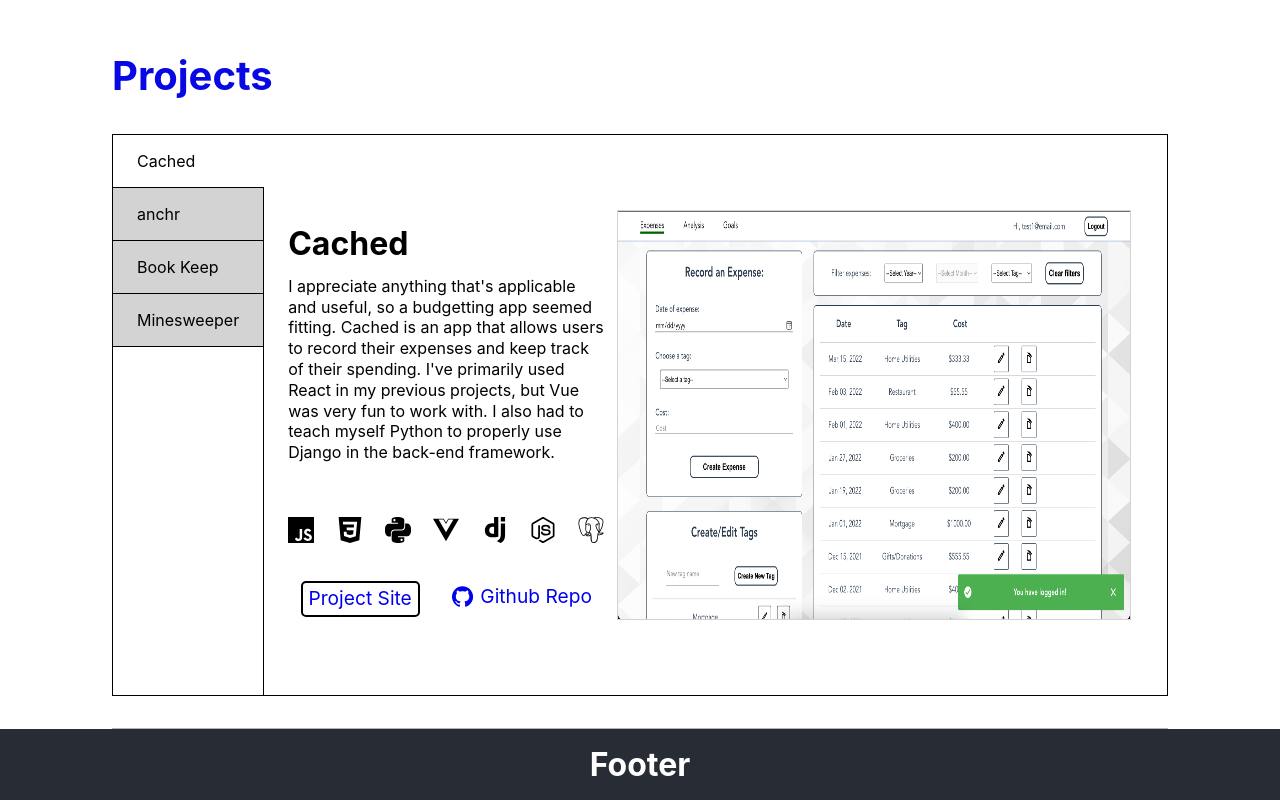
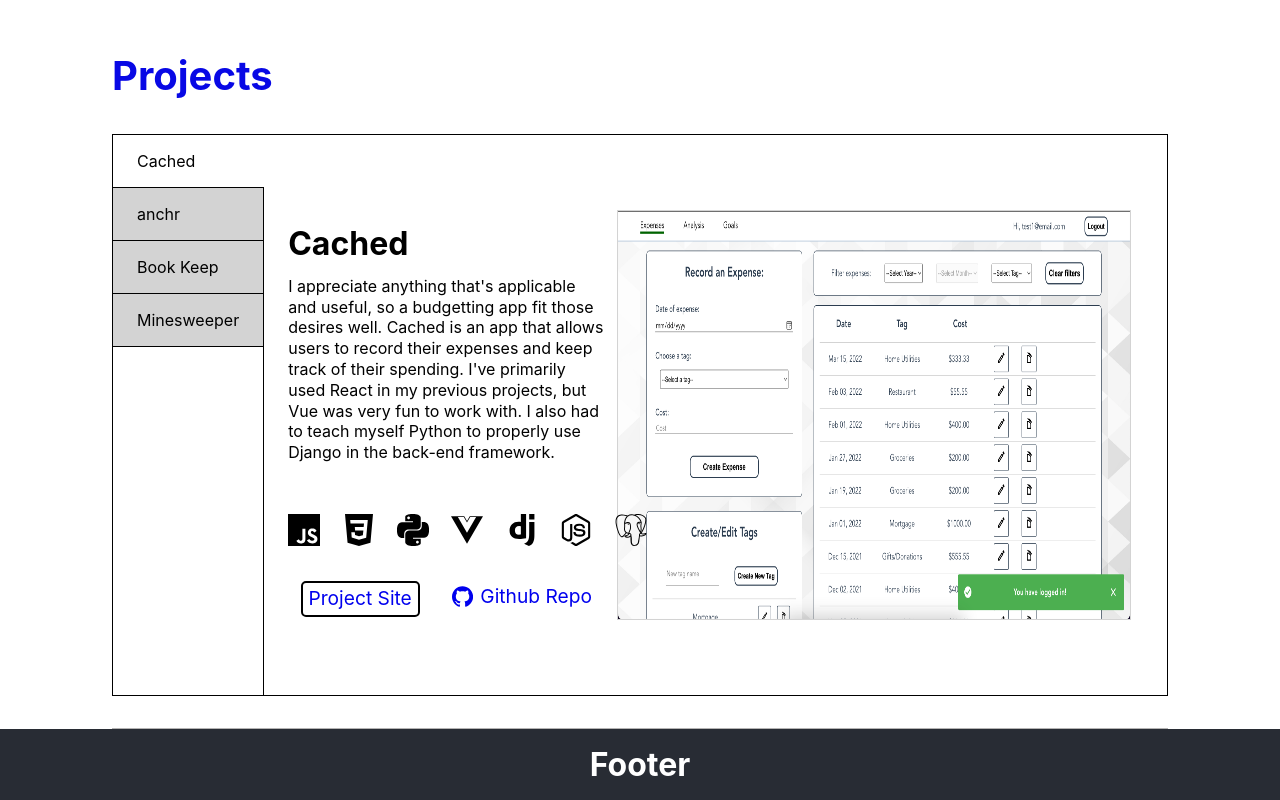
Before and after one commit to narrwep27/portfolio-narrwe-park, a React (Create React App) app: page / in a window 1280 px wide. Shown: the part 966-1766 px from the top of the page. Built offline with nearby package versions, Linux system fonts and the light colour scheme; grey boxes are pictures that could not be loaded.

Commit message:
hover shows tech label

```diff
--- a/src/components/About.tsx
+++ b/src/components/About.tsx
@@ -1,9 +1,9 @@
 import React from 'react';
-import '../styles/pages/Home.css';
-import '../styles/components/About.css';
 import { imageUrls } from '../images';
 import { SiLinkedin, SiGithub } from 'react-icons/si';
 import { IoDocumentTextOutline } from 'react-icons/io5';
+import '../styles/pages/Home.css';
+import '../styles/components/About.css';
 
 const About = (): JSX.Element => {
     return (
--- a/src/components/Header.tsx
+++ b/src/components/Header.tsx
@@ -1,6 +1,5 @@
-import React from 'react';
+import { imageUrls } from '../images';
 import '../styles/components/Header.css';
-import { imageUrls } from '../images';
 
 const Header = (): JSX.Element => {
     return (
--- a/src/components/Project.tsx
+++ b/src/components/Project.tsx
@@ -1,7 +1,7 @@
 import { useState } from 'react';
-import '../styles/components/Project.css';
 import { data, ProjectType } from '../data/Projects';
 import ProjectDetails from './ProjectDetails';
+import '../styles/components/Project.css';
 
 const projects = data;
 
--- a/src/components/ProjectDetails.tsx
+++ b/src/components/ProjectDetails.tsx
@@ -1,7 +1,7 @@
-import '../styles/components/ProjectDetails.css';
 import { ProjectType } from '../data/Projects';
 import { SiGithub } from 'react-icons/si';
-import TechIcons from './TechIcons';
+import TechIconMap from './TechIconMap';
+import '../styles/components/ProjectDetails.css';
 
 const ProjectDetails = ({ project }: { project: ProjectType }): JSX.Element => {
     return (
@@ -11,7 +11,7 @@ const ProjectDetails = ({ project }: { project: ProjectType }): JSX.Element => {
                 <p>{project.description}</p>
             </div>
             <div className="projectDetails-tech">
-                <TechIcons techArr={project.technologies} />
+                <TechIconMap techArr={project.technologies} />
             </div>
             <div className="projectDetails-links">
                 <a
--- a/src/components/StickyHeader.tsx
+++ b/src/components/StickyHeader.tsx
@@ -1,6 +1,5 @@
-import React from 'react';
+import { SiLinkedin, SiGithub } from 'react-icons/si';
 import '../styles/components/StickyHeader.css';
-import { SiLinkedin, SiGithub } from 'react-icons/si';
 
 const StickyHeader = (): JSX.Element => {
     return (
--- /dev/null
+++ b/src/components/TechIcon.tsx
@@ -0,0 +1,72 @@
+import { useState } from 'react';
+import { Tech } from '../data/Projects';
+import {
+    SiJavascript,
+    SiTypescript,
+    SiHtml5,
+    SiCss3,
+    SiPython,
+    SiDjango,
+    SiMongodb,
+    SiPostgresql,
+    SiNodedotjs,
+    SiReact,
+    SiVuedotjs,
+    SiExpress
+} from 'react-icons/si';
+import '../styles/components/TechIcon.css';
+
+type Props = { techName: Tech };
+
+const getIcon = (tech: Tech): JSX.Element => {
+    switch (tech) {
+        case Tech.JS:
+            return <SiJavascript />;
+        case Tech.TS:
+            return <SiTypescript />;
+        case Tech.HTML:
+            return <SiHtml5 />;
+        case Tech.CSS:
+            return <SiCss3 />;
+        case Tech.PYTHON:
+            return <SiPython />;
+        case Tech.DJANGO:
+            return <SiDjango />;
+        case Tech.MONGODB:
+            return <SiMongodb />;
+        case Tech.POSTGRESQL:
+            return <SiPostgresql />;
+        case Tech.NODE:
+            return <SiNodedotjs />;
+        case Tech.REACT:
+            return <SiReact />;
+        case Tech.VUE:
+            return <SiVuedotjs />;
+        case Tech.EXPRESS:
+            return <SiExpress />;
+    }
+};
+
+const TechIcon = ({ techName }: Props): JSX.Element => {
+    const [hover, setHover] = useState(false);
+
+    return (
+        <div
+            className="techIcon-container"
+            onMouseEnter={() => setHover(true)}
+            onMouseLeave={() => setHover(false)}
+        >
+            {getIcon(techName)}
+            <div
+                className={
+                    hover ? 'techIcon-label-show' : 'techIcon-label-hide'
+                }
+            >
+                <p>{techName}</p>
+                <div className="techIcon-label-point"></div>
+            </div>
+        </div>
+    );
+};
+
+export default TechIcon;
--- /dev/null
+++ b/src/components/TechIconMap.tsx
@@ -0,0 +1,13 @@
+import TechIcon from './TechIcon';
+import { Tech } from '../data/Projects';
+import '../styles/components/TechIconMap.css';
+
+const TechIconMap = ({ techArr }: { techArr: Tech[] }): JSX.Element => {
+    const techElements: JSX.Element[] = techArr.map((item) => (
+        <TechIcon techName={item} />
+    ));
+
+    return <div className="techIcons">{techElements}</div>;
+};
+
+export default TechIconMap;
--- a/src/components/TechIcons.tsx
+++ /dev/null
@@ -1,51 +0,0 @@
-import '../styles/components/TechIcons.css';
-import { Tech } from '../data/Projects';
-import {
-    SiJavascript,
-    SiTypescript,
-    SiHtml5,
-    SiCss3,
-    SiPython,
-    SiDjango,
-    SiMongodb,
-    SiPostgresql,
-    SiNodedotjs,
-    SiReact,
-    SiVuedotjs,
-    SiExpress
-} from 'react-icons/si';
-
-const TechIcons = ({ techArr }: { techArr: Tech[] }): JSX.Element => {
-    const techElements: JSX.Element[] = techArr.map((item) => {
-        switch (item) {
-            case Tech.JS:
-                return <SiJavascript />;
-            case Tech.TS:
-                return <SiTypescript />;
-            case Tech.HTML:
-                return <SiHtml5 />;
-            case Tech.CSS:
-                return <SiCss3 />;
-            case Tech.PYTHON:
-                return <SiPython />;
-            case Tech.DJANGO:
-                return <SiDjango />;
-            case Tech.MONGODB:
-                return <SiMongodb />;
-            case Tech.POSTGRESQL:
-                return <SiPostgresql />;
-            case Tech.NODE:
-                return <SiNodedotjs />;
-            case Tech.REACT:
-                return <SiReact />;
-            case Tech.VUE:
-                return <SiVuedotjs />;
-            case Tech.EXPRESS:
-                return <SiExpress />;
-        }
-    });
-
-    return <div className="techIcons">{techElements}</div>;
-};
-
-export default TechIcons;
--- a/src/data/Projects.ts
+++ b/src/data/Projects.ts
@@ -32,7 +32,7 @@ export const data: ProjectType[] = [
         name: 'Cached',
         slug: 'cached',
         description:
-            `I appreciate anything that's applicable and useful, so a budgetting app seemed fitting. ` +
+            `I appreciate anything that's applicable and useful, so a budgetting app fit those desires well. ` +
             `Cached is an app that allows users to record their expenses and keep track of their spending. ` +
             `I've primarily used React in my previous projects, but Vue was very fun to work with. ` +
             `I also had to teach myself Python to properly use Django in the back-end framework. `,
--- a/src/pages/Home.tsx
+++ b/src/pages/Home.tsx
@@ -1,8 +1,7 @@
-import React from 'react';
-import '../styles/pages/Home.css';
 import Header from '../components/Header';
 import About from '../components/About';
 import Project from '../components/Project';
+import '../styles/pages/Home.css';
 
 const Home = (): JSX.Element => {
     return (
--- /dev/null
+++ b/src/styles/components/TechIcon.css
@@ -0,0 +1,33 @@
+.techIcon-container {
+    position: relative;
+}
+
+.techIcon-label-hide,
+.techIcon-label-show {
+    position: absolute;
+    border-radius: 5px;
+    background-color: rgb(211, 211, 211);
+    font-size: 0.5em;
+    padding: 0.2em;
+    margin-top: 0.4em;
+    transition: 200ms;
+}
+
+.techIcon-label-hide {
+    opacity: 0;
+}
+
+.techIcon-label-hide > p,
+.techIcon-label-show > p {
+    margin: 0;
+}
+
+.techIcon-label-point {
+    position: absolute;
+    width: 0;
+    height: 0;
+    bottom: 85%;
+    border-left: 0.5em solid transparent;
+    border-right: 0.5em solid transparent;
+    border-bottom: 1em solid rgb(211, 211, 211);
+}
```
Also changed, not shown: src/styles/components/TechIconMap.css (renamed from src/styles/components/TechIcons.css).
